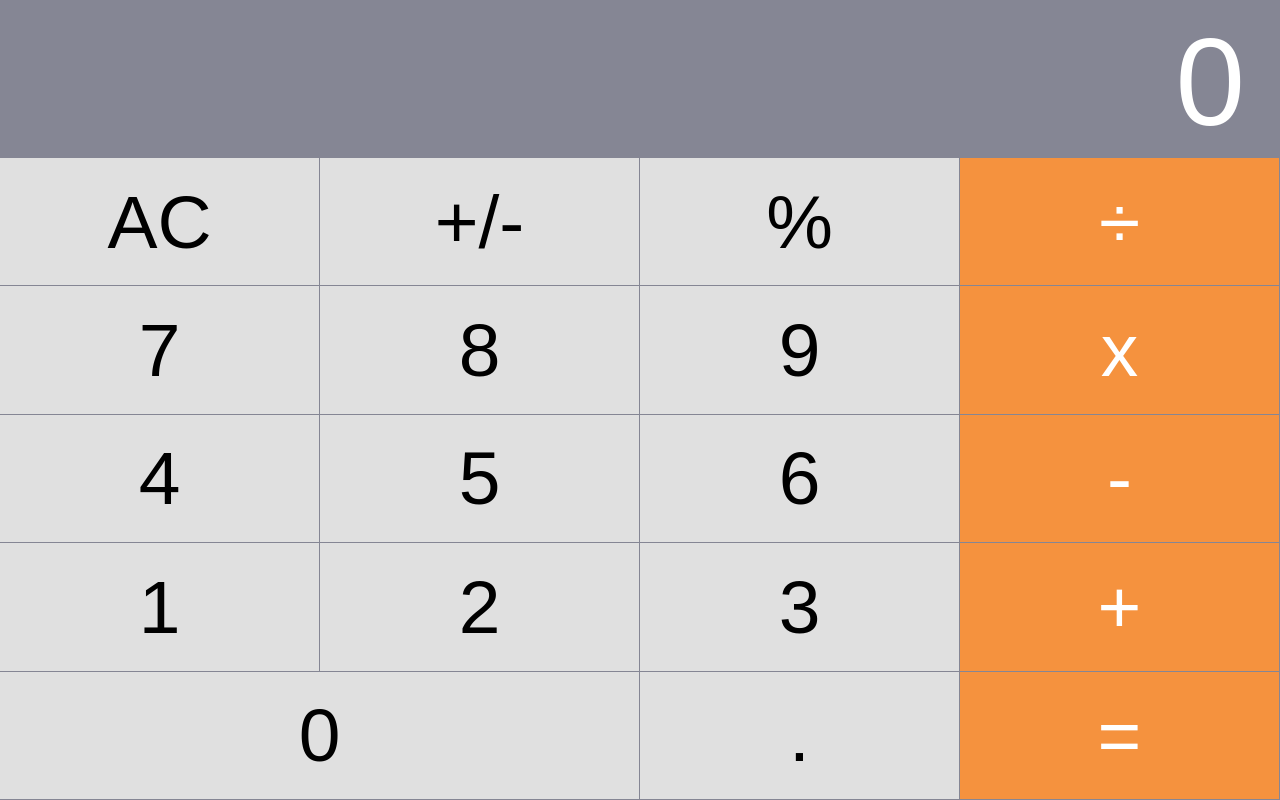
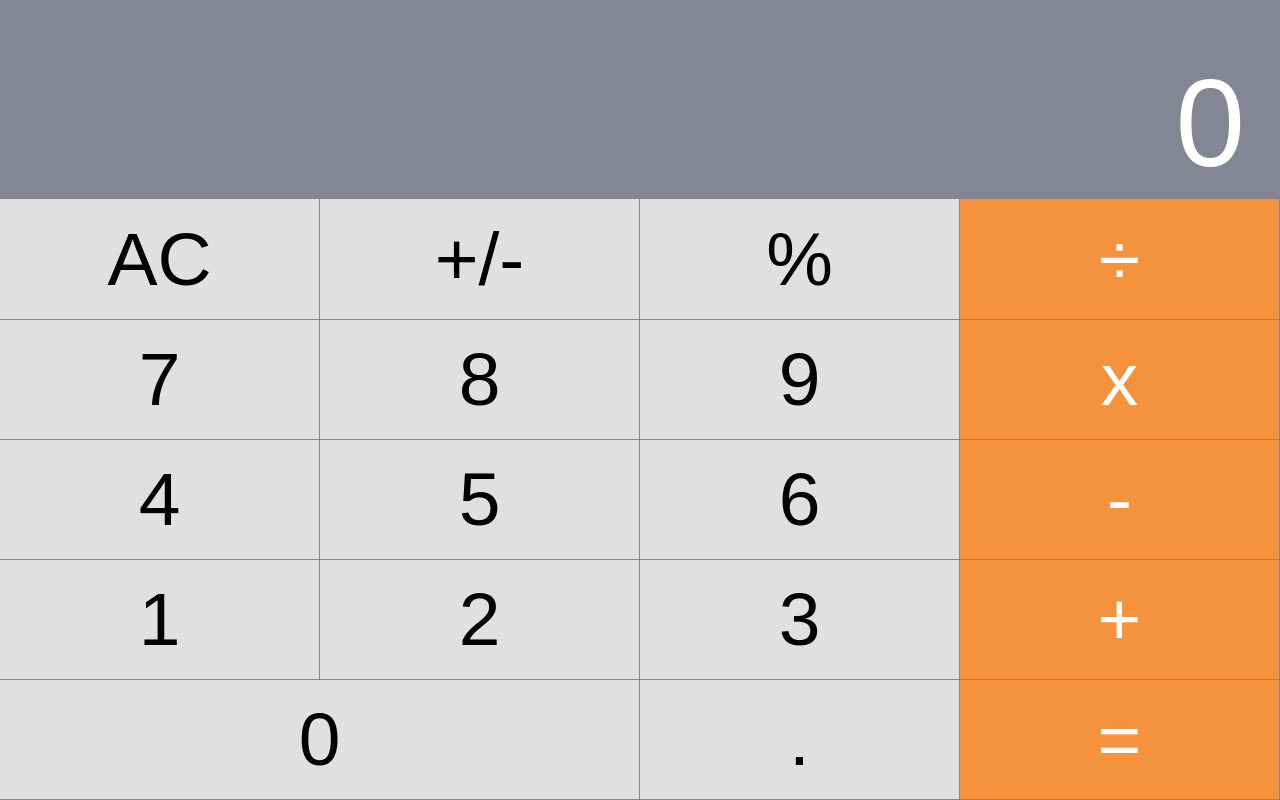
Before and after one commit to BeniCheni/next-fake-me, a Next.js app: page /calculator-playground in a window 1280 px wide. Built offline with nearby package versions, Linux system fonts and the light colour scheme.

Commit message:
refactor: misc refactoring

```diff
--- a/pages/calculator-playground.js
+++ b/pages/calculator-playground.js
@@ -2,7 +2,7 @@ import React from 'react'
 import { createGlobalStyle } from 'styled-components'
 import Calculator from './calculator/Calculator'
 
-const CalculatorPlayground = createGlobalStyle`
+const CalculatorGlobalStyles = createGlobalStyle`
   html {
      height: 100%;
      font-size: 10px;
@@ -47,7 +47,7 @@ const CalculatorPlayground = createGlobalStyle`
 
 export default () => (
   <React.Fragment>
-    <CalculatorPlayground />
+    <CalculatorGlobalStyles />
     <Calculator />
   </React.Fragment>
 )
--- a/pages/calculator/Calculator.js
+++ b/pages/calculator/Calculator.js
@@ -1,7 +1,7 @@
 import React from 'react'
 import styled from 'styled-components'
 import Display from './Display'
-import ButtonPanel from './ButtonPanel'
+import Panel from './Panel'
 
 const CalculatorCore = styled.div`
   display: flex;
@@ -20,7 +20,7 @@ export default class Calculator extends React.Component {
     return (
       <CalculatorCore>
         <Display value={this.props.next || this.props.total || '0'} />
-        <ButtonPanel clickHandler={this.handleClick} />
+        <Panel clickHandler={this.handleClick} />
       </CalculatorCore>
     )
   }
--- a/pages/calculator/Display.js
+++ b/pages/calculator/Display.js
@@ -7,8 +7,11 @@ const DisplayCore = styled.div`
   color: white;
   text-align: right;
   font-weight: 200;
-  flex: 0 0 auto;
+  flex: 2 0 auto;
   width: 100%;
+  display: flex;
+  align-items: flex-end;
+  justify-content: flex-end;
 
   > div {
     font-size: 2.5rem;
--- a/pages/calculator/ButtonPanel.js
+++ b/pages/calculator/Panel.js
@@ -8,7 +8,7 @@ const ButtonPanelCore = styled.div`
   display: flex;
   flex-direction: row;
   flex-wrap: wrap;
-  flex: 1 0 auto;
+  flex: 8 0 auto;
 
   > div {
     width: 100%;
@@ -18,7 +18,7 @@ const ButtonPanelCore = styled.div`
   }
 `
 
-class ButtonPanel extends React.Component {
+class Panel extends React.Component {
   static propTypes = {
     clickHandler: PropTypes.func
   }
@@ -64,4 +64,4 @@ class ButtonPanel extends React.Component {
   }
 }
 
-export default ButtonPanel
+export default Panel
```
